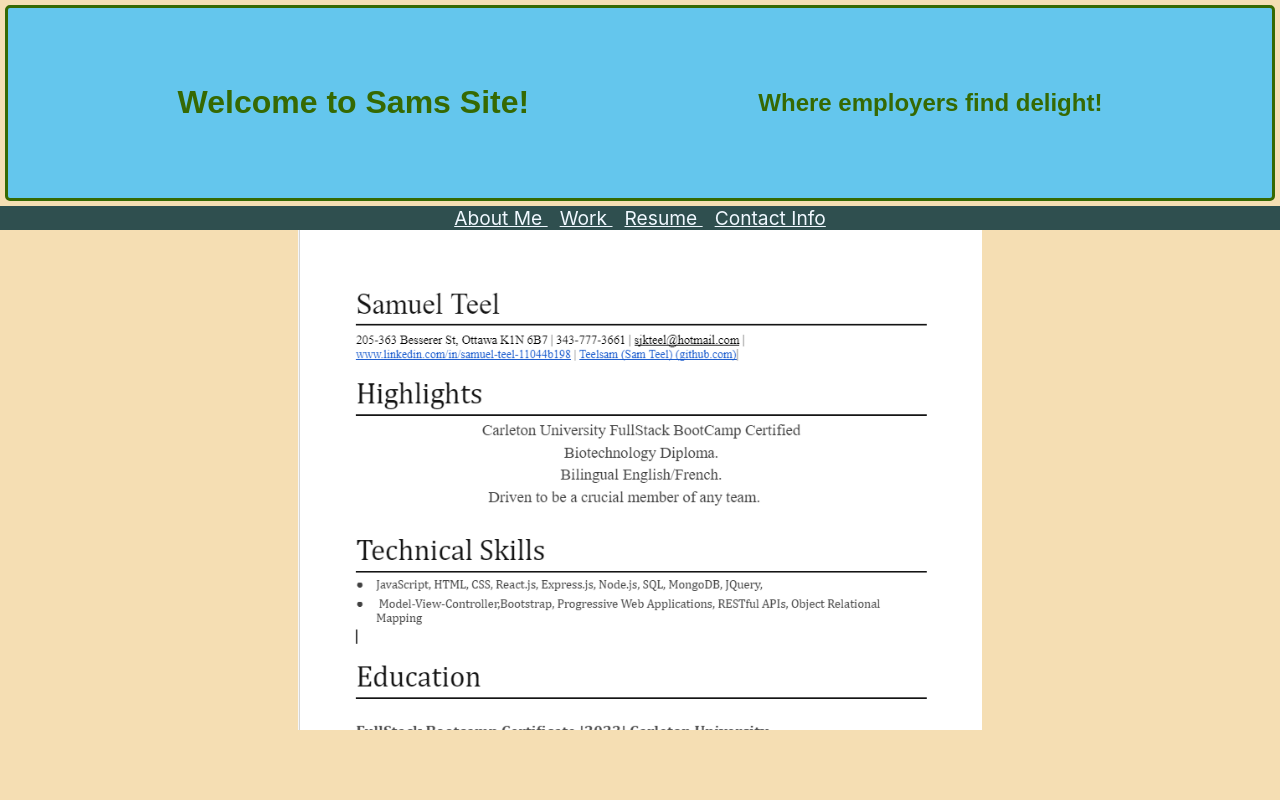
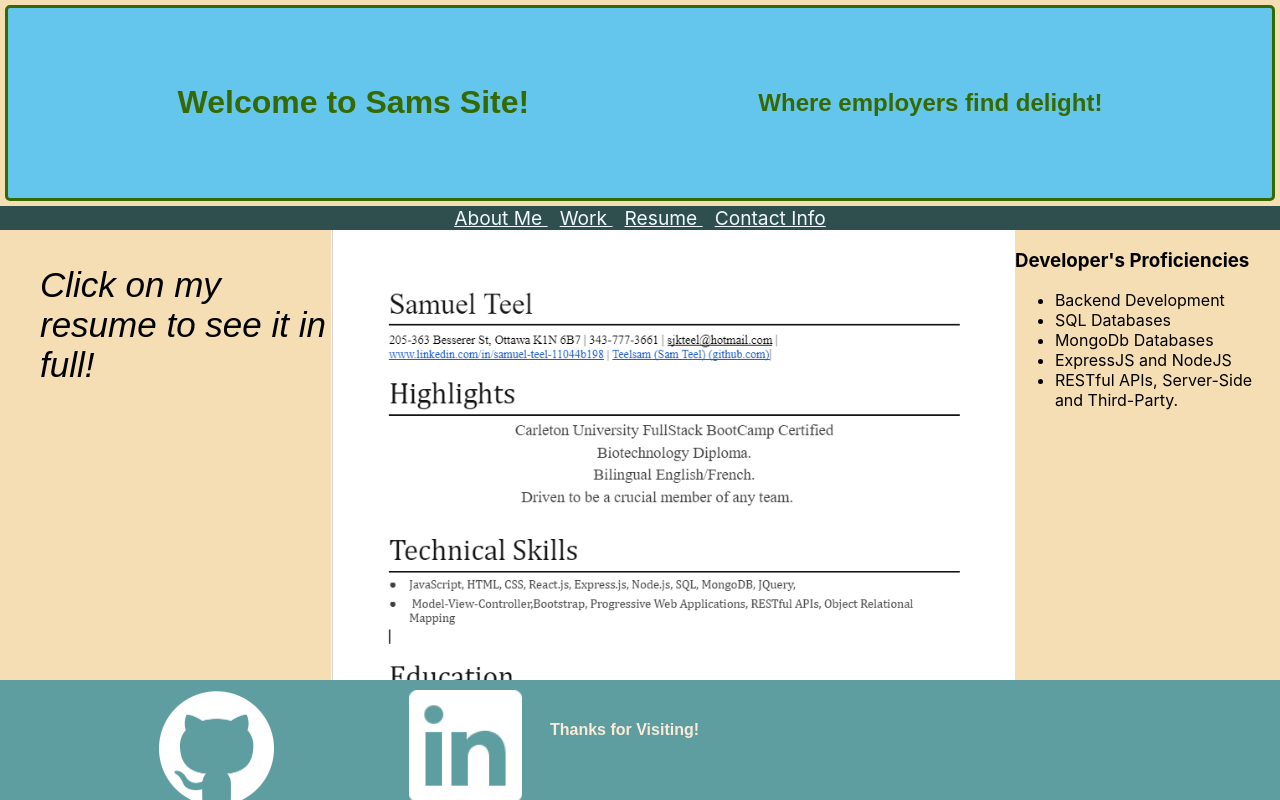
Before and after one commit to Teelsam/ReactPortfolio, a React (Create React App) app: page / in a window 1280 px wide. Both pictures are taken after a click on the link "Resume". Shown: the top 800 px of the page. Built offline with nearby package versions, Linux system fonts and the light colour scheme.

Commit message:
formatted resume

```diff
--- a/src/components/ContactInfo.js
+++ b/src/components/ContactInfo.js
@@ -60,16 +60,19 @@ function ContactInfo() {
                 </section>
                 <section id='msgSection'>
                     <label>Message: </label>
-                    <textarea rows="2" colums="20"></textarea>
+                    <textarea rows="4" colums="40"></textarea>
                 </section>
-                <button type="button" onClick={handleFormSubmit} id="Btn">Submit</button>
+                <button type="button" onClick={handleFormSubmit} id="btn">Submit</button>
             </form>
             {errorMessage && (
                 <div>
                     <p className='errorText'>{errorMessage}</p>
                 </div>
             )}
-            <img src={coffeeImage} alt='coffee and notebook' id='coffeeImage'></img>
+            <section className='coffeeImageSection'>
+                <img src={coffeeImage} alt='coffee and notebook' id='coffeeImage'></img>
+
+            </section>
         </section>
     )
 }
--- a/src/components/Resume.js
+++ b/src/components/Resume.js
@@ -6,8 +6,18 @@ function Resume() {
 
     return (
         <div className='resumeSection'>
-            <a href="https://docs.google.com/document/d/1ZvQYaVgtbv-BooZcyFAzRZvnxkfWRHvb_CtiWZiLnKA/edit?usp=sharing"><img id="resumeImg" src={resume} alt="an image of my resume" /></a>
             <p id="resumeCaption">Click on my resume to see it in full!  </p>
+            <a href="https://docs.google.com/document/d/1ZvQYaVgtbv-BooZcyFAzRZvnxkfWRHvb_CtiWZiLnKA/edit?usp=sharing"><img id="resumeImg" src={resume} alt="my resume" /></a>
+            <div>
+                <h3 id="workTitle">Developer's Proficiencies </h3>
+                <ul id="workList">
+                    <li>Backend Development</li>
+                    <li>SQL Databases</li>
+                    <li>MongoDb Databases</li>
+                    <li>ExpressJS and NodeJS</li>
+                    <li>RESTful APIs, Server-Side and Third-Party.</li>
+                </ul>
+            </div>
 
         </div>
     )
--- a/src/styles/ContactInfo.css
+++ b/src/styles/ContactInfo.css
@@ -1,20 +1,22 @@
 /*Contact Info Styles*/
 
-
-#contactInfoCaption {}
-
-#coffeeImage {
-    height: 50%;
-
-
-
+.formSection {
+    display: flex;
 }
 
-.form {}
+#contactInfoCaption {
+    display: block;
+    margin-top: 40px;
+    margin-left: 40px;
+}
 
-#nameSection {}
+.form {
+    margin-left: 40px;
+    margin-top: 40px;
+}
 
-
-#emailSection {}
-
-#Btn {}
+.coffeeImageSection {
+    display: flex;
+    margin-left: auto;
+    margin-right: auto;
+}
--- a/src/styles/Footer.css
+++ b/src/styles/Footer.css
@@ -3,7 +3,7 @@
 .footerSection {
     display: flex;
     background-color: cadetblue;
-    position: auto;
+    position:relative;
     text-align: center;
     align-content: center;
     margin-top: -50px;
--- a/src/styles/Resume.css
+++ b/src/styles/Resume.css
@@ -5,6 +5,7 @@ html {
 
 .resumeSection {
     align-content: center;
+    display: flex;
 
 }
 
@@ -21,9 +22,19 @@ html {
     font-family: Arial, Helvetica, sans-serif;
     font-size: 35px;
     font-style: italic;
+    margin-left: 40px;
     background-color: wheat;
     display: flex;
-    padding: 50px;
     width: 400px;
     height: 250px;
 }
+
+#workTitle {
+    display: block;
+}
+
+#workList {
+    margin-bottom: 100px;
+    margin-left: auto;
+    margin-right: auto;
+}
```
